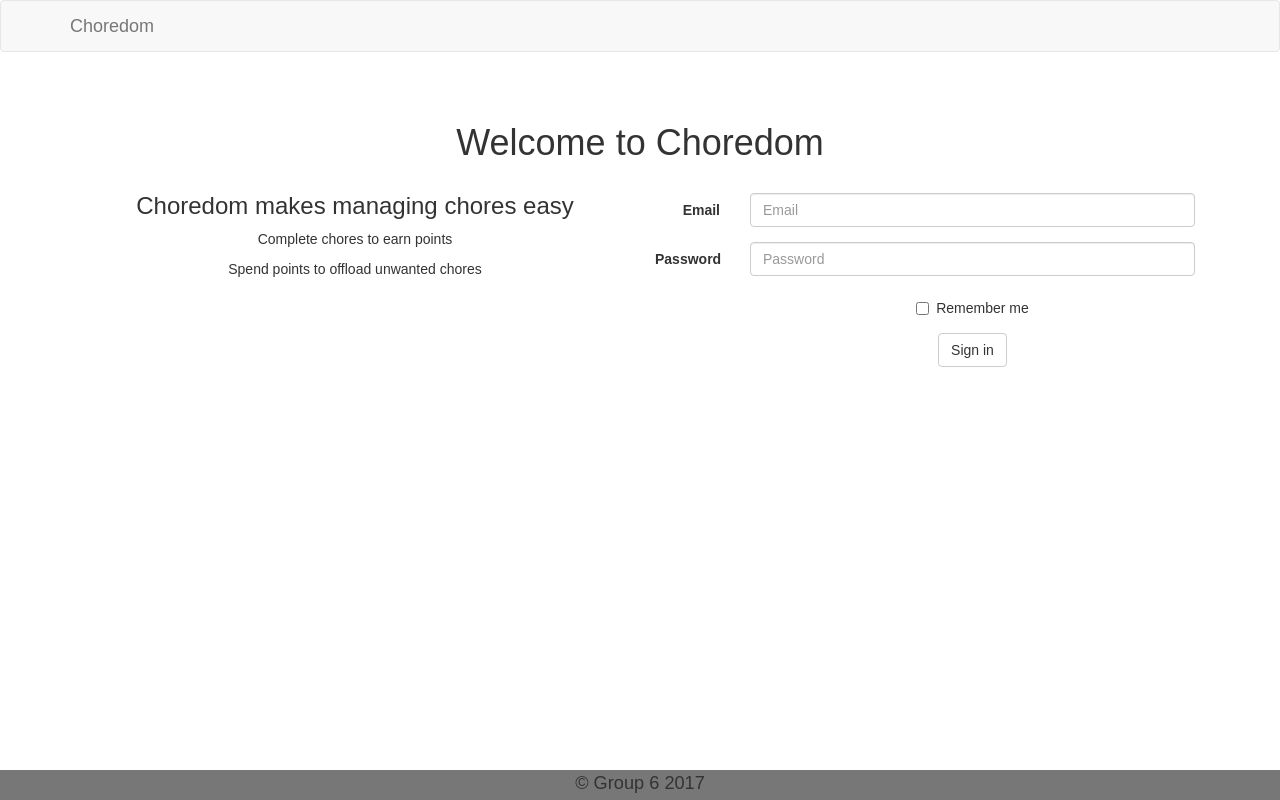
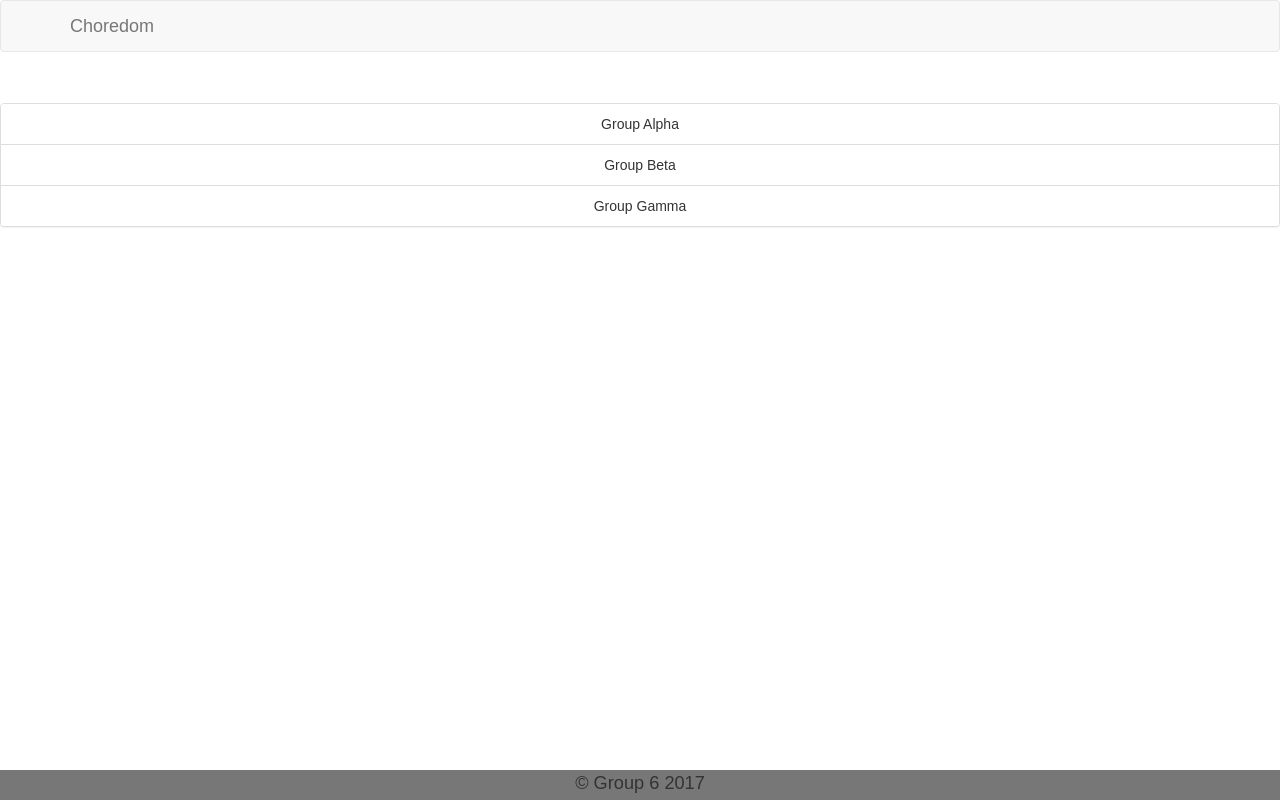
Before and after one commit to wrejcodes/choredom-client, a React (Create React App) app: page / in a window 1280 px wide. Built offline with nearby package versions, Linux system fonts and the light colour scheme.

Commit message:
Made basic working grouplist and groups container

```diff
--- a/src/components/Dashboard/Dashboard.js
+++ b/src/components/Dashboard/Dashboard.js
@@ -1,6 +1,7 @@
 import React, {Component} from 'react';
 import {connect } from 'react-redux';
 import {Redirect, withRouter} from 'react-router-dom';
+import Groups from '../../containers/Groups';
 
 
 class Dashboard extends Component{
@@ -9,7 +10,7 @@ class Dashboard extends Component{
 		return(
 			<div>
 			{
-			logged_in ? <h1>We logged in boys</h1> : (<Redirect to="/" />)
+			logged_in ? <Groups /> : (<Redirect to="/" />)
 			}
 			</div>
 		);
--- /dev/null
+++ b/src/components/Group/GroupList.js
@@ -0,0 +1,25 @@
+import React, {Component} from 'react';
+import { Panel, ListGroup, ListGroupItem } from 'react-bootstrap';
+import './GroupList.css';
+
+
+class GroupList extends Component{
+	render(){
+		let { groups, users, current_user} = this.props;
+		let group_array = groups.map( (group) =>(
+			<ListGroupItem > {group.name} </ListGroupItem>
+		))
+
+		return(
+			<div className="GroupList-container">
+				<Panel header="Your groups">
+					<ListGroup fill>
+						{group_array}
+					</ListGroup>
+				</Panel>
+			</div>
+		);
+	}
+}
+
+export default GroupList;
--- /dev/null
+++ b/src/containers/Groups.js
@@ -0,0 +1,22 @@
+import GroupList from '../components/Group/GroupList';
+import {connect} from 'react-redux';
+
+const mapStateToProps = (state) => {
+	return {
+		groups: user_groups(state.groups, state.current_user),
+		users: state.users,
+		current_user: state.current_user
+	}
+}
+
+const user_groups = (groups, current_user_id)=>{
+	return groups.filter( (group) =>{
+		let userIDs = group.userIDs;
+		console.log(current_user_id);
+		return userIDs.includes(current_user_id);
+	})
+}
+
+const Groups = connect(mapStateToProps)(GroupList);
+
+export default Groups;
--- a/src/index.js
+++ b/src/index.js
@@ -19,7 +19,7 @@ import chores from './data/chores';
 
 // here we create the store for redux from our combined reducers - Will
 
-const store = createStore(appReducer,{current_user: 1, logged_in: false, groups, users, chores});
+const store = createStore(appReducer,{current_user: 1, logged_in: true, groups, users, chores});
 
 ReactDOM.render(
 	// here we set up the router for react-router to work properly for client side routing
```
Also changed, not shown: src/components/Group/GroupList.css (added).
